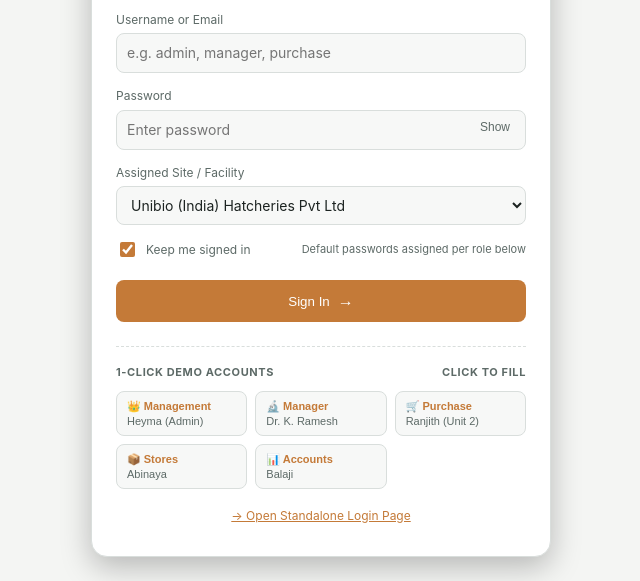
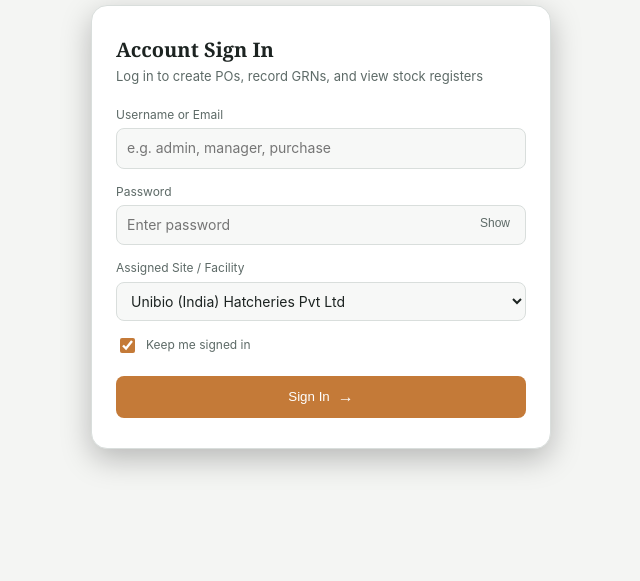
Before and after one commit to Heyma-r/Unibio, a plain HTML site: page UniBio Purchase - with Stock.html in a window 1280 px wide. Shown: the part 232-813 px from the top of the page, without its empty margins (319-959 px from the left). Drawn offline with Linux system fonts and the light colour scheme.

Commit message:
Login page updated

```diff
--- a/UniBio Purchase - with Stock.html
+++ b/UniBio Purchase - with Stock.html
@@ -814,7 +814,6 @@
                             <input type="checkbox" id="appRememberMe" checked>
                             <span>Keep me signed in</span>
                         </label>
-                        <span style="color:var(--mut); font-size:11px;">Default passwords assigned per role below</span>
                     </div>
 
                     <button type="submit" id="appSubmitBtn" class="btn-submit">
@@ -822,39 +821,6 @@
                         <span style="font-size:16px">&rarr;</span>
                     </button>
                 </form>
-
-                <div class="demo-section">
-                    <div class="demo-title">
-                        <span>1-Click Demo Accounts</span>
-                        <span>Click to fill</span>
-                    </div>
-                    <div class="demo-grid">
-                        <button type="button" class="demo-btn" onclick="fillAppDemo('admin')">
-                            <span class="demo-role">&#128081; Management</span>
-                            <span class="demo-name">Heyma (Admin)</span>
-                        </button>
-                        <button type="button" class="demo-btn" onclick="fillAppDemo('manager')">
-                            <span class="demo-role">&#128300; Manager</span>
-                            <span class="demo-name">Dr. K. Ramesh</span>
-                        </button>
-                        <button type="button" class="demo-btn" onclick="fillAppDemo('purchase')">
-                            <span class="demo-role">&#128722; Purchase</span>
-                            <span class="demo-name">Ranjith (Unit 2)</span>
-                        </button>
-                        <button type="button" class="demo-btn" onclick="fillAppDemo('store')">
-                            <span class="demo-role">&#128230; Stores</span>
-                            <span class="demo-name">Abinaya</span>
-                        </button>
-                        <button type="button" class="demo-btn" onclick="fillAppDemo('accounts')">
-                            <span class="demo-role">&#128202; Accounts</span>
-                            <span class="demo-name">Balaji</span>
-                        </button>
-                    </div>
-                </div>
-
-                <div style="margin-top:16px; text-align:center">
-                    <a href="login.html" class="link" style="font-size:12px">&rarr; Open Standalone Login Page</a>
-                </div>
             </div>
         </div>
     </div>
@@ -1010,7 +976,7 @@
                     } else {
                         submitBtn.disabled = false;
                         submitBtn.innerHTML = `<span>Sign In &rarr;</span>`;
-                        showAppLoginMsg("error", "User not found or password too short (min 4 chars). Use demo logins below.");
+                        showAppLoginMsg("error", "User not found or password too short (min 4 chars). Please check your credentials.");
                         return;
                     }
                 }
```
Also changed, not shown: login.html (+1 -2 lines).
